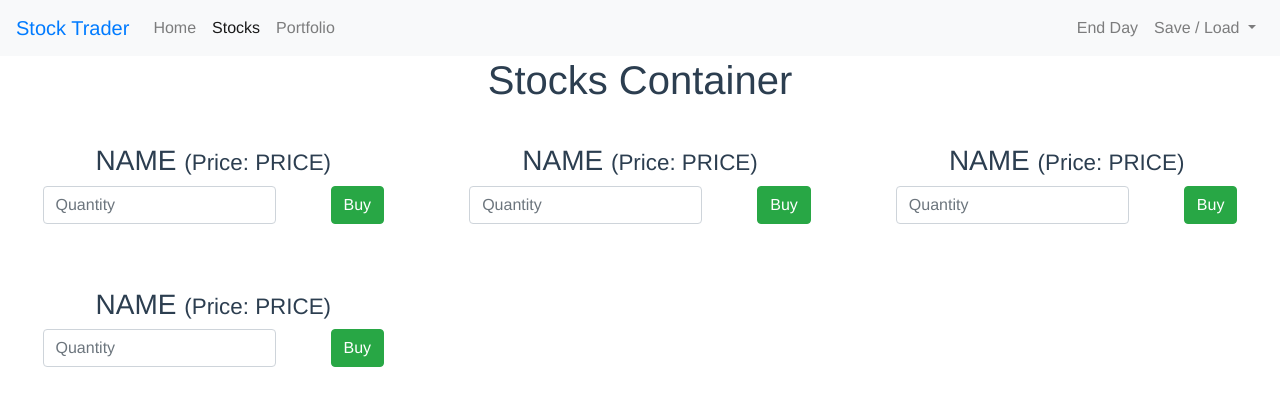
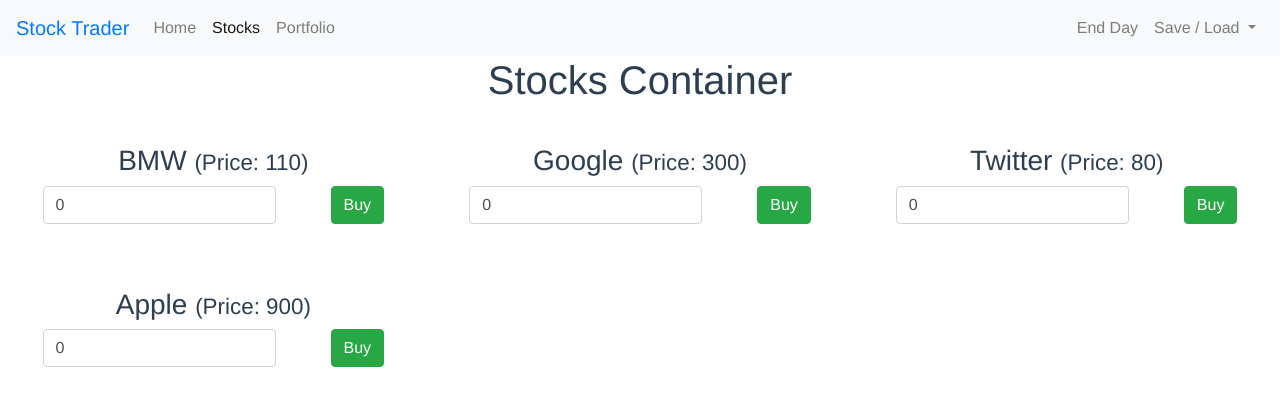
Before and after one commit to kayyali18/My-Vue-SPA, a Vue app: page /stocks in a window 1280 px wide. Shown: the top 406 px of the page. Built offline with nearby package versions, Linux system fonts and the light colour scheme.

Commit message:
Two way binding to stock inputs, succesfully grab data from user

```diff
--- a/src/components/Stock.vue
+++ b/src/components/Stock.vue
@@ -2,19 +2,49 @@
   <div class="col-sm-6 col-md-4">
     <div class="panel panel-success">
       <div class="panel-heading">
-        <h3 class="panel-title ">NAME <small>(Price: PRICE)</small></h3>
+        <h3 class="panel-title ">
+          {{ stock.name }} <small>(Price: {{ stock.price }})</small>
+        </h3>
       </div>
-      <div class="panel-body">
+      <form class="panel-body" @submit.prevent="buyStock">
         <div class="pull-left">
-          <input type="text" class="form-control" placeholder="Quantity" />
+          <input
+            type="text"
+            class="form-control"
+            placeholder="Quantity"
+            v-model="quantity"
+          />
         </div>
         <div class="pull-right">
           <button class="btn btn-success">Buy</button>
         </div>
-      </div>
+      </form>
     </div>
   </div>
 </template>
+
+<script>
+export default {
+  props: ["stock"],
+  data() {
+    return {
+      quantity: 0
+    };
+  },
+  methods: {
+    buyStock() {
+      const order = {
+        stockId: this.stock.id,
+        stockPrice: this.stock.price,
+        quantity: this.quantity
+      };
+
+      console.log(order);
+      this.quantity = 0;
+    }
+  }
+};
+</script>
 
 <style lang="sass" scoped>
 
--- a/src/views/Stocks.vue
+++ b/src/views/Stocks.vue
@@ -2,7 +2,11 @@
   <section>
     <h1>Stocks Container</h1>
     <div class="row">
-      <app-stock v-for="stock in stocks" :key="stock.id"></app-stock>
+      <app-stock
+        v-for="stock in stocks"
+        :stock="stock"
+        :key="stock.id"
+      ></app-stock>
     </div>
   </section>
 </template>
```
